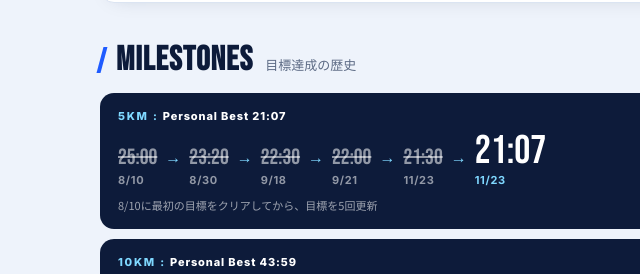
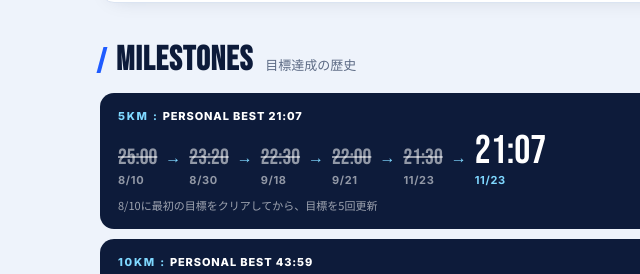
Before and after one commit to yuhei-h-9mm/workout-log, a plain HTML site: page index.html in a window 1280 px wide. Shown: the part 4079-4353 px from the top of the page, 0-640 px from the left. Drawn offline with nearby package versions, Linux system fonts and the light colour scheme.

Commit message:
PERSONAL BESTを大文字に
Co-Authored-By: Claude Opus 5.5 <noreply@anthropic.com>
Claude-Session: https://claude.ai/code/session_017aUikdCxmzkqxFawtXhNa3

```diff
--- a/index.html
+++ b/index.html
@@ -597,7 +597,7 @@ function fillMilestones(g) {
   const pr = $('ms-progress'), tl = $('tl'); if (!pr || !tl) return;
   pr.replaceChildren(); tl.replaceChildren();
   for (const p of g.progress || []) {
-    const c = el('div', 'ms-p'); const kk = el('div', 'k', p.label + ' : '); kk.append(el('span', 'kbest', 'Personal Best ' + p.to)); c.append(kk);
+    const c = el('div', 'ms-p'); const kk = el('div', 'k', p.label + ' : '); kk.append(el('span', 'kbest', 'PERSONAL BEST ' + p.to)); c.append(kk);
     const row = el('div', 'row');
     const step = (cls, t, d) => { const w = el('span', 'step'); w.append(el('span', cls, t), el('span', 'sd', d || '')); return w; };
     for (const st of p.steps || []) row.append(typeof st === 'string' ? step('from', st, '') : step('from', st.t, st.d), el('span', 'arrow', '→'));
```
